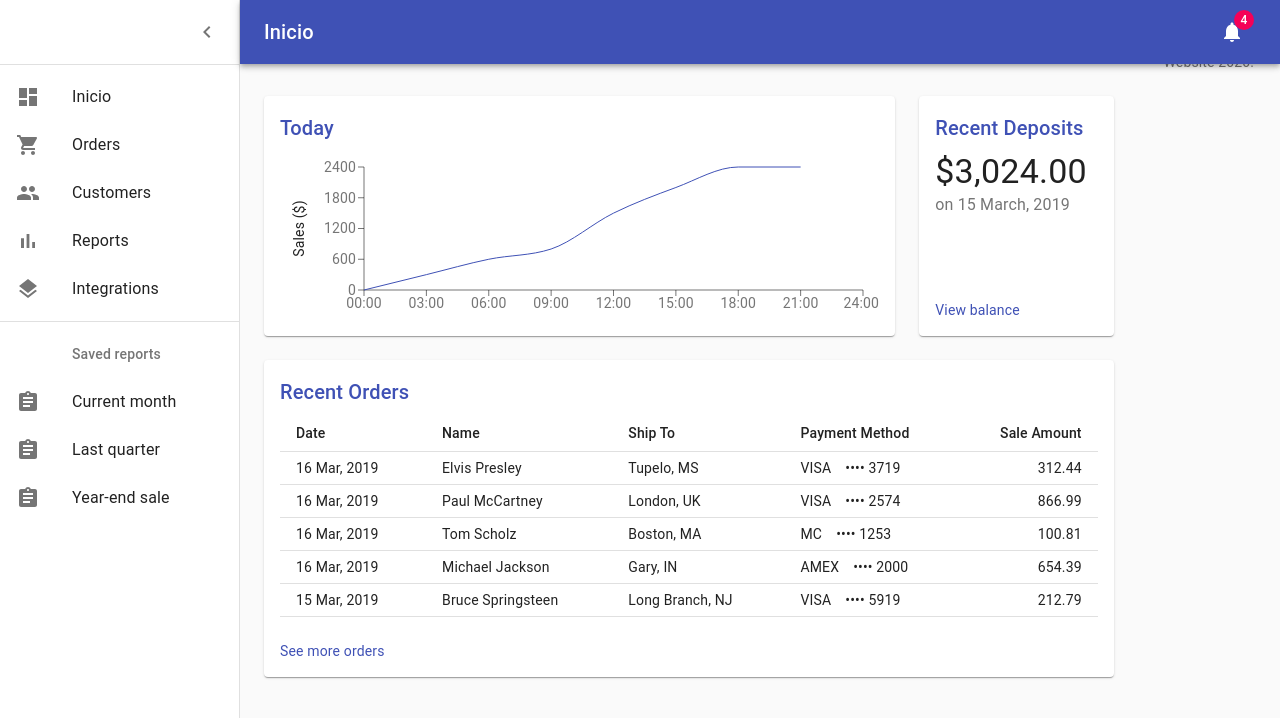
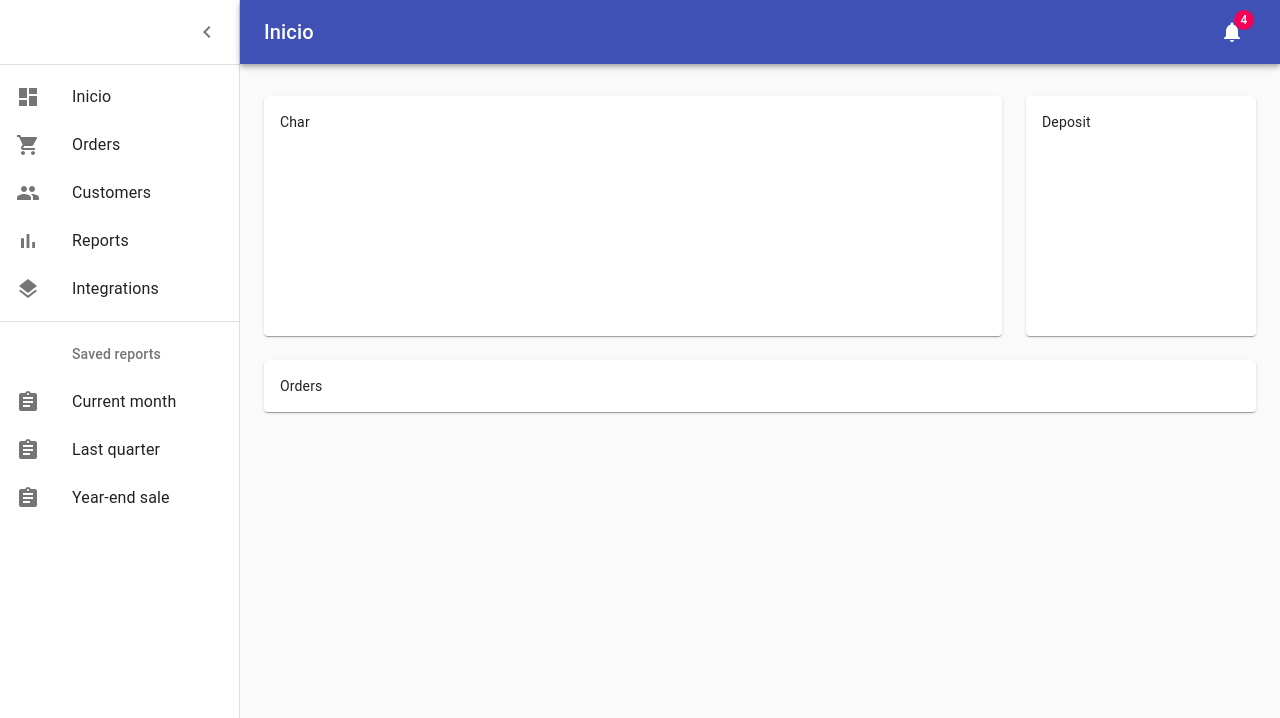
Before and after one commit to superenic/material-ui-react-and-router, a React (Create React App) app: page / in a window 1280 px wide. Shown: the top 718 px of the page. Built offline with nearby package versions, Linux system fonts and the light colour scheme.

Commit message:
Router is working.

```diff
--- a/src/App.js
+++ b/src/App.js
@@ -2,7 +2,6 @@ import React from 'react';
 import clsx from 'clsx';
 import CssBaseline from '@material-ui/core/CssBaseline';
 import Drawer from '@material-ui/core/Drawer';
-import Box from '@material-ui/core/Box';
 import AppBar from '@material-ui/core/AppBar';
 import Toolbar from '@material-ui/core/Toolbar';
 import List from '@material-ui/core/List';
@@ -10,27 +9,15 @@ import Typography from '@material-ui/core/Typography';
 import Divider from '@material-ui/core/Divider';
 import IconButton from '@material-ui/core/IconButton';
 import Badge from '@material-ui/core/Badge';
-import Link from '@material-ui/core/Link';
 import MenuIcon from '@material-ui/icons/Menu';
 import ChevronLeftIcon from '@material-ui/icons/ChevronLeft';
 import NotificationsIcon from '@material-ui/icons/Notifications';
-import { mainListItems, secondaryListItems } from './listItems';
+import SecondaryListItems from './components/SecondaryListItems';
+import MainListItems from './components/MainListItems'
 import { STYLE } from './index.style'
-import {BrowserRouter, Router} from 'react-router-dom'
+import {BrowserRouter, Route, Switch, Router} from 'react-router-dom'
 import Dashboard from './components/home/Dashboard';
-
-function Copyright() {
-  return (
-    <Typography variant="body2" color="textSecondary" align="center">
-      {'Copyright © '}
-      <Link color="inherit" href="https://material-ui.com/">
-        Your Website
-      </Link>{' '}
-      {new Date().getFullYear()}
-      {'.'}
-    </Typography>
-  );
-}
+import PageNotFound from './components/PageNotFound'
 
 const useStyles = STYLE;
 
@@ -46,6 +33,7 @@ export default function App() {
 
   return (
     <div className={classes.root}>
+      <BrowserRouter>
         <CssBaseline />
         <AppBar position="absolute" className={clsx(classes.appBar, open && classes.appBarShift)}>
           <Toolbar className={classes.toolbar}>
@@ -81,16 +69,17 @@ export default function App() {
             </IconButton>
           </div>
           <Divider />
-        <List>{mainListItems}</List>
+          <List><MainListItems /></List>
           <Divider />
-        <List>{secondaryListItems}</List>
+          <List><SecondaryListItems /></List>
         </Drawer>
-      <Dashboard />
-      <main className={classes.content}>
-        <Box pt={4}>
-            <Copyright />
-        </Box>
-      </main>
+        <Switch>
+          <Route path="/" exact><Dashboard/></Route>
+          <Route path="*">
+            <PageNotFound />
+          </Route>
+        </Switch>
+      </BrowserRouter>
     </div>
   );
 }
--- /dev/null
+++ b/src/components/MainListItems.js
@@ -0,0 +1,46 @@
+import React from 'react';
+import { useHistory } from "react-router-dom";
+import ListItem from '@material-ui/core/ListItem';
+import ListItemIcon from '@material-ui/core/ListItemIcon';
+import ListItemText from '@material-ui/core/ListItemText';
+import DashboardIcon from '@material-ui/icons/Dashboard';
+import ShoppingCartIcon from '@material-ui/icons/ShoppingCart';
+import PeopleIcon from '@material-ui/icons/People';
+import BarChartIcon from '@material-ui/icons/BarChart';
+import LayersIcon from '@material-ui/icons/Layers';
+
+function MainListItems() {
+debugger;
+  let history = useHistory();
+
+  debugger;
+
+  const link = path => e => {
+    history.push(path);
+  };
+
+  return (<div>
+      <ListItem button onClick={link('/')}>
+        <ListItemIcon><DashboardIcon /></ListItemIcon>
+        <ListItemText primary="Inicio"/>
+      </ListItem>
+      <ListItem button onClick={link('/order')}>
+        <ListItemIcon><ShoppingCartIcon /></ListItemIcon>
+        <ListItemText primary="Orders" />
+      </ListItem>
+      <ListItem button onClick={link('/customer')}>
+        <ListItemIcon><PeopleIcon /></ListItemIcon>
+        <ListItemText primary="Customers" />
+      </ListItem>
+      <ListItem button onClick={link('/report')}>
+        <ListItemIcon><BarChartIcon /></ListItemIcon>
+        <ListItemText primary="Reports" />
+      </ListItem>
+      <ListItem button onClick={link('/intergration')}>
+        <ListItemIcon><LayersIcon /></ListItemIcon>
+        <ListItemText primary="Integrations" />
+      </ListItem>
+    </div>);
+};
+
+export default MainListItems;
--- /dev/null
+++ b/src/components/PageNotFound.js
@@ -0,0 +1,15 @@
+import React from 'react';
+import { STYLE } from '../index.style';
+import Container from '@material-ui/core/Container';
+
+export default function PageNotFound() {
+    const useStyles = STYLE;
+    const classes = useStyles();
+
+    return <main className={classes.content}>
+        <div className={classes.appBarSpacer} />
+        <Container maxWidth="sm" className={classes.container}>
+            <h1 style={{textAlign:"center"}}>Page not found.</h1>
+        </Container>
+    </main>
+};
--- /dev/null
+++ b/src/components/SecondaryListItems.js
@@ -0,0 +1,25 @@
+import React from 'react';
+import ListItem from '@material-ui/core/ListItem';
+import ListItemIcon from '@material-ui/core/ListItemIcon';
+import ListItemText from '@material-ui/core/ListItemText';
+import ListSubheader from '@material-ui/core/ListSubheader';
+import AssignmentIcon from '@material-ui/icons/Assignment';
+
+
+export default function SecondaryListItems() {
+  return <div>
+    <ListSubheader inset>Saved reports</ListSubheader>
+    <ListItem button>
+      <ListItemIcon><AssignmentIcon /></ListItemIcon>
+      <ListItemText primary="Current month" />
+    </ListItem>
+    <ListItem button>
+      <ListItemIcon><AssignmentIcon /></ListItemIcon>
+      <ListItemText primary="Last quarter" />
+    </ListItem>
+    <ListItem button>
+      <ListItemIcon><AssignmentIcon /></ListItemIcon>
+      <ListItemText primary="Year-end sale" />
+    </ListItem>
+  </div>;
+};
--- a/src/components/home/Chart.js
+++ /dev/null
@@ -1,54 +0,0 @@
-import React from 'react';
-import { useTheme } from '@material-ui/core/styles';
-import { LineChart, Line, XAxis, YAxis, Label, ResponsiveContainer } from 'recharts';
-import Title from './Title';
-
-// Generate Sales Data
-function createData(time, amount) {
-  return { time, amount };
-}
-
-const data = [
-  createData('00:00', 0),
-  createData('03:00', 300),
-  createData('06:00', 600),
-  createData('09:00', 800),
-  createData('12:00', 1500),
-  createData('15:00', 2000),
-  createData('18:00', 2400),
-  createData('21:00', 2400),
-  createData('24:00', undefined),
-];
-
-export default function Chart() {
-  const theme = useTheme();
-
-  return (
-    <React.Fragment>
-      <Title>Today</Title>
-      <ResponsiveContainer>
-        <LineChart
-          data={data}
-          margin={{
-            top: 16,
-            right: 16,
-            bottom: 0,
-            left: 24,
-          }}
-        >
-          <XAxis dataKey="time" stroke={theme.palette.text.secondary} />
-          <YAxis stroke={theme.palette.text.secondary}>
-            <Label
-              angle={270}
-              position="left"
-              style={{ textAnchor: 'middle', fill: theme.palette.text.primary }}
-            >
-              Sales ($)
-            </Label>
-          </YAxis>
-          <Line type="monotone" dataKey="amount" stroke={theme.palette.primary.main} dot={false} />
-        </LineChart>
-      </ResponsiveContainer>
-    </React.Fragment>
-  );
-}
--- a/src/components/home/Dashboard.js
+++ b/src/components/home/Dashboard.js
@@ -1,11 +1,8 @@
-import React, { Component } from 'react'
+import React from 'react'
 import { STYLE } from '../../index.style';
 import Container from '@material-ui/core/Container';
 import Grid from '@material-ui/core/Grid';
 import Paper from '@material-ui/core/Paper';
-import Deposits from './Deposits';
-import Orders from './Orders';
-import Chart from './Chart';
 import clsx from 'clsx';
 
 export default (props) => {
@@ -18,26 +15,22 @@ export default (props) => {
             <div className={classes.appBarSpacer} />
             <Container maxWidth="lg" className={classes.container}>
                 <Grid container spacing={3}>
-                {/* Chart */}
                     <Grid item xs={12} md={8} lg={9}>
                         <Paper className={fixedHeightPaper}>
-                    <Chart />
+                            Char
                         </Paper>
                     </Grid>
-                {/* Recent Deposits */}
                     <Grid item xs={12} md={4} lg={3}>
                         <Paper className={fixedHeightPaper}>
-                    <Deposits />
+                            Deposit
                         </Paper>
                     </Grid>
-                {/* Recent Orders */}
                     <Grid item xs={12}>
                         <Paper className={classes.paper}>
-                    <Orders />
+                            Orders
                         </Paper>
                     </Grid>
                 </Grid>
-
             </Container>
         </main>
     )
--- a/src/components/home/Deposits.js
+++ /dev/null
@@ -1,35 +0,0 @@
-import React from 'react';
-import Link from '@material-ui/core/Link';
-import { makeStyles } from '@material-ui/core/styles';
-import Typography from '@material-ui/core/Typography';
-import Title from './Title';
-
-function preventDefault(event) {
-  event.preventDefault();
-}
-
-const useStyles = makeStyles({
-  depositContext: {
-    flex: 1,
-  },
-});
-
-export default function Deposits() {
-  const classes = useStyles();
-  return (
-    <React.Fragment>
-      <Title>Recent Deposits</Title>
-      <Typography component="p" variant="h4">
-        $3,024.00
-      </Typography>
-      <Typography color="textSecondary" className={classes.depositContext}>
-        on 15 March, 2019
-      </Typography>
-      <div>
-        <Link color="primary" href="#" onClick={preventDefault}>
-          View balance
-        </Link>
-      </div>
-    </React.Fragment>
-  );
-}
--- a/src/components/home/Orders.js
+++ /dev/null
@@ -1,68 +0,0 @@
-import React from 'react';
-import Link from '@material-ui/core/Link';
-import { makeStyles } from '@material-ui/core/styles';
-import Table from '@material-ui/core/Table';
-import TableBody from '@material-ui/core/TableBody';
-import TableCell from '@material-ui/core/TableCell';
-import TableHead from '@material-ui/core/TableHead';
-import TableRow from '@material-ui/core/TableRow';
-import Title from './Title';
-
-// Generate Order Data
-function createData(id, date, name, shipTo, paymentMethod, amount) {
-  return { id, date, name, shipTo, paymentMethod, amount };
-}
-
-const rows = [
-  createData(0, '16 Mar, 2019', 'Elvis Presley', 'Tupelo, MS', 'VISA ⠀•••• 3719', 312.44),
-  createData(1, '16 Mar, 2019', 'Paul McCartney', 'London, UK', 'VISA ⠀•••• 2574', 866.99),
-  createData(2, '16 Mar, 2019', 'Tom Scholz', 'Boston, MA', 'MC ⠀•••• 1253', 100.81),
-  createData(3, '16 Mar, 2019', 'Michael Jackson', 'Gary, IN', 'AMEX ⠀•••• 2000', 654.39),
-  createData(4, '15 Mar, 2019', 'Bruce Springsteen', 'Long Branch, NJ', 'VISA ⠀•••• 5919', 212.79),
-];
-
-function preventDefault(event) {
-  event.preventDefault();
-}
-
-const useStyles = makeStyles((theme) => ({
-  seeMore: {
-    marginTop: theme.spacing(3),
-  },
-}));
-
-export default function Orders() {
-  const classes = useStyles();
-  return (
-    <React.Fragment>
-      <Title>Recent Orders</Title>
-      <Table size="small">
-        <TableHead>
-          <TableRow>
-            <TableCell>Date</TableCell>
-            <TableCell>Name</TableCell>
-            <TableCell>Ship To</TableCell>
-            <TableCell>Payment Method</TableCell>
-            <TableCell align="right">Sale Amount</TableCell>
-          </TableRow>
-        </TableHead>
-        <TableBody>
-          {rows.map((row) => (
-            <TableRow key={row.id}>
-              <TableCell>{row.date}</TableCell>
-              <TableCell>{row.name}</TableCell>
-              <TableCell>{row.shipTo}</TableCell>
-              <TableCell>{row.paymentMethod}</TableCell>
-              <TableCell align="right">{row.amount}</TableCell>
-            </TableRow>
-          ))}
-        </TableBody>
-      </Table>
-      <div className={classes.seeMore}>
-        <Link color="primary" href="#" onClick={preventDefault}>
-          See more orders
-        </Link>
-      </div>
-    </React.Fragment>
-  );
-}
```
Also changed, not shown: src/listItems.js (deleted, +0 -70 lines). Lines whose indentation alone changed are shown as unchanged.
